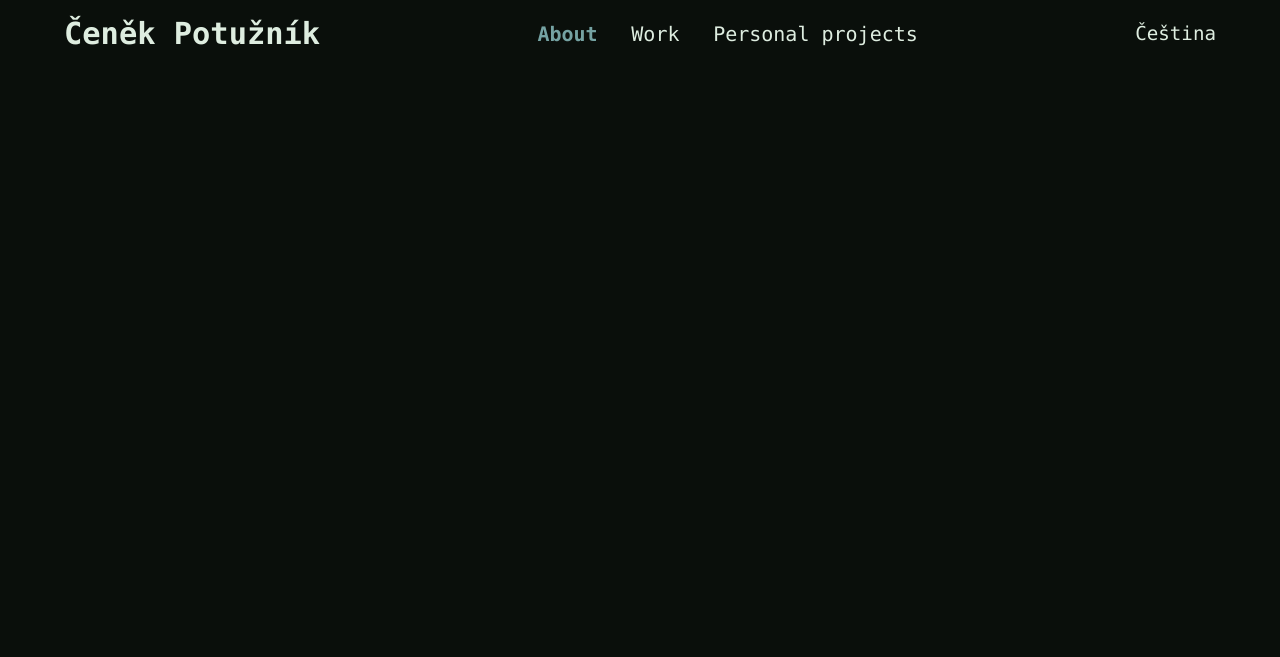
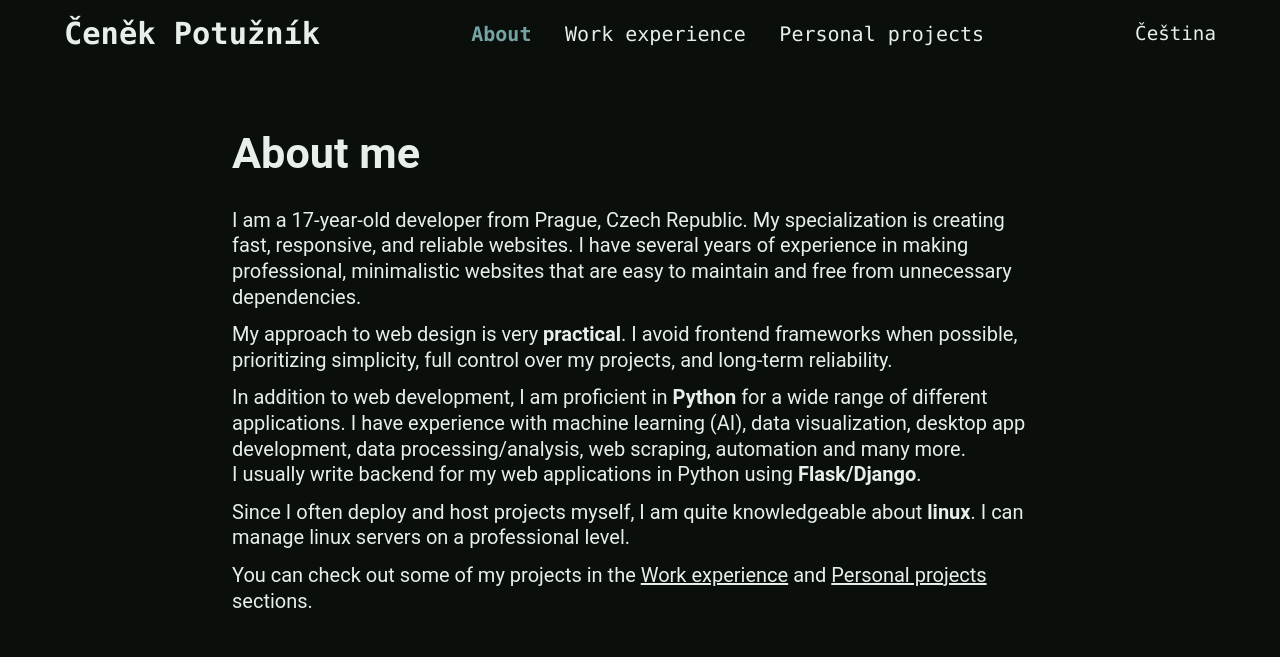
Before and after one commit to cenekp74/portfolio-website, a Flask app: page /about in a window 1280 px wide. Shown: the top 657 px of the page. Run offline with Flask 3, Linux system fonts and the light colour scheme.

Commit message:
added main text to about.html

```diff
--- a/app/static/css/main.css
+++ b/app/static/css/main.css
@@ -1,6 +1,6 @@
 :root {
     --color-primary: hsl(130, 20%, 5%);
-    --color-secondary: hsl(130, 30%, 90%);
+    --color-secondary: hsl(130, 20%, 92%);
     --color-tertiary: hsl(190, 90%, 50%);
     --color-accent: hsl(70, 80%, 80%);
     --bg-color: var(--color-primary);
@@ -30,8 +30,16 @@ a {
 
 p {
     font-size: 1.25rem;
-    line-height: 1.8rem;
-    margin: 8px;
+    line-height: 1.6rem;
+    margin: 12px 0;
+}
+
+h1 {
+    font-size: 2.2rem;
+}
+
+h1.page-heading {
+    font-size: 2.7rem;
 }
 
 .tertiary {
@@ -44,8 +52,12 @@ p {
     align-items: center;
     max-width: 960px;
     width: 98vw;
-    margin: 16px auto;
+    margin: 32px auto;
     gap: 12px;
+}
+
+.content > div {
+    width: 85%;
 }
 
 /* #region navbar */ /* NAVBAR */
@@ -159,7 +171,7 @@ body > header {
     left: 50%;
 }
 
-@media screen and (max-width: 840px) {
+@media screen and (max-width: 1000px) {
     .navbar .navbar-items .navbar-lang {
         display: inline;
     }
@@ -217,6 +229,7 @@ body > header {
     gap: 16px;
     justify-content: space-between;
     transition: .1s ease-in;
+    margin-bottom: 16px;
 }
 
 .welcome-card .name {
--- a/app/templates/about.html
+++ b/app/templates/about.html
@@ -6,7 +6,29 @@
 
 {% block body %}
 
-
+<div>
+    <h1 class="page-heading">About me</h1>
+    <p>
+        I am a 17-year-old developer from Prague, Czech Republic. My specialization is creating fast, responsive, and reliable websites.
+        I have several years of experience in making professional, minimalistic websites that are easy to maintain and free from unnecessary dependencies.
+    </p>
+    <p>
+        My approach to web design is very <b>practical</b>. I avoid frontend frameworks when possible,
+        prioritizing simplicity, full control over my projects, and long-term reliability.
+    </p>
+    <p>
+        In addition to web development, I am proficient in <b>Python</b> for a wide range of different applications. I have experience with machine learning (AI),
+        data visualization, desktop app development, data processing/analysis, web scraping, automation and many more. <br>
+        I usually write backend for my web applications in Python using <b>Flask/Django</b>.
+    </p>
+    <p>
+        Since I often deploy and host projects myself, I am quite knowledgeable about <b>linux</b>. I can manage linux servers on a professional level.
+    </p>
+    <p>
+        You can check out some of my projects in the <a href="{{ url_for('work') }}">Work experience</a> and <a href="{{ url_for('projects') }}">Personal projects</a>
+        sections.
+    </p>
+</div>
 
 <script>
     document.getElementById("navbar-about").classList.add("active")
--- a/app/templates/base.html
+++ b/app/templates/base.html
@@ -18,7 +18,7 @@
             <div class="navbar-items">
                 <a class="navbar-lang">čeština</a> <!-- this is shown only on mobile -->
                 <a id="navbar-about" href="{{ url_for('about') }}">About</a>
-                <a id="navbar-work" href="{{ url_for('work') }}">Work</a>
+                <a id="navbar-work" href="{{ url_for('work') }}">Work experience</a>
                 <a id="navbar-projects" href="{{ url_for('projects') }}">Personal projects</a>
             </div>
             <a class="navbar-lang">Čeština</a> <!-- this is hidden on mobile -->
```
